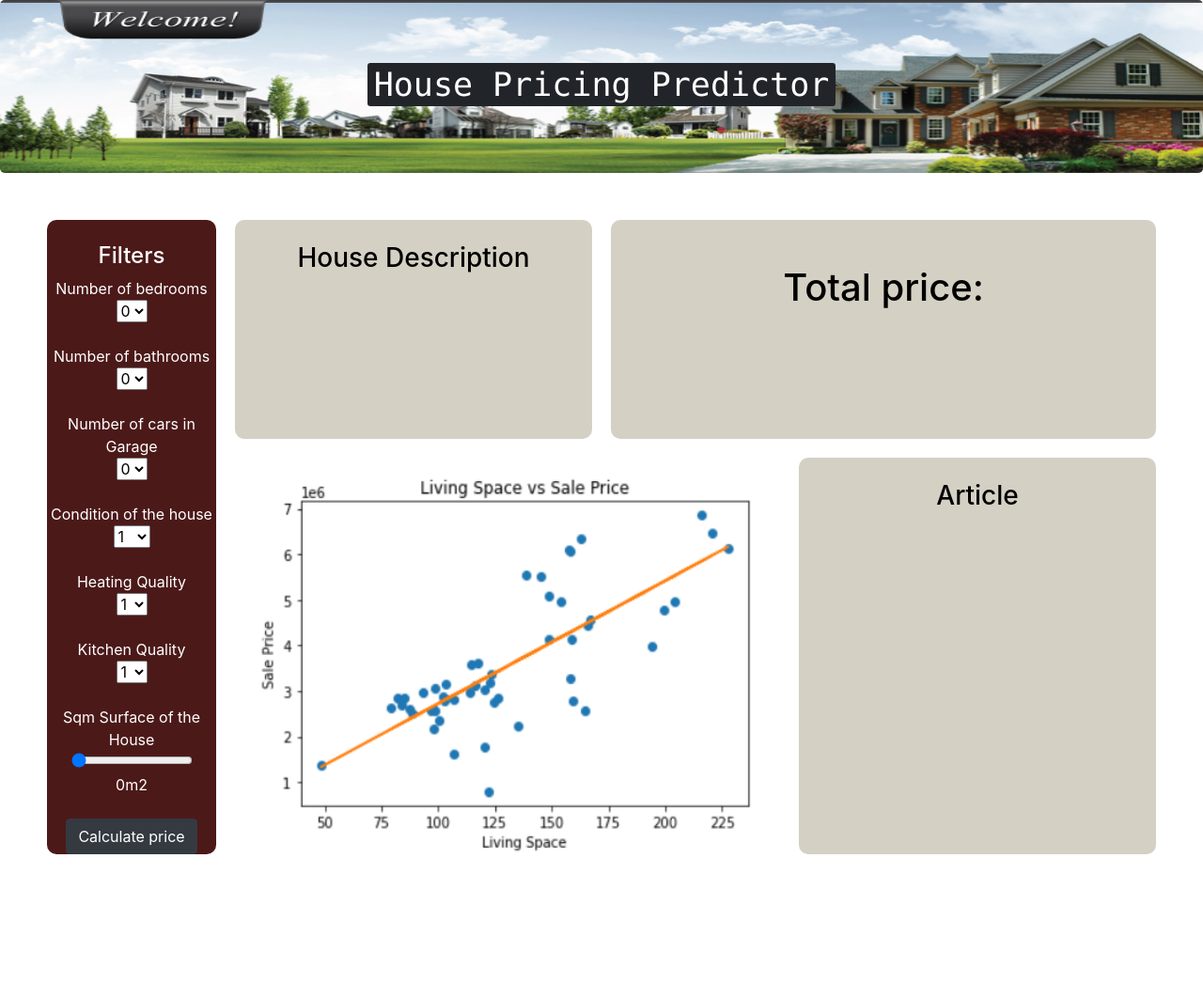
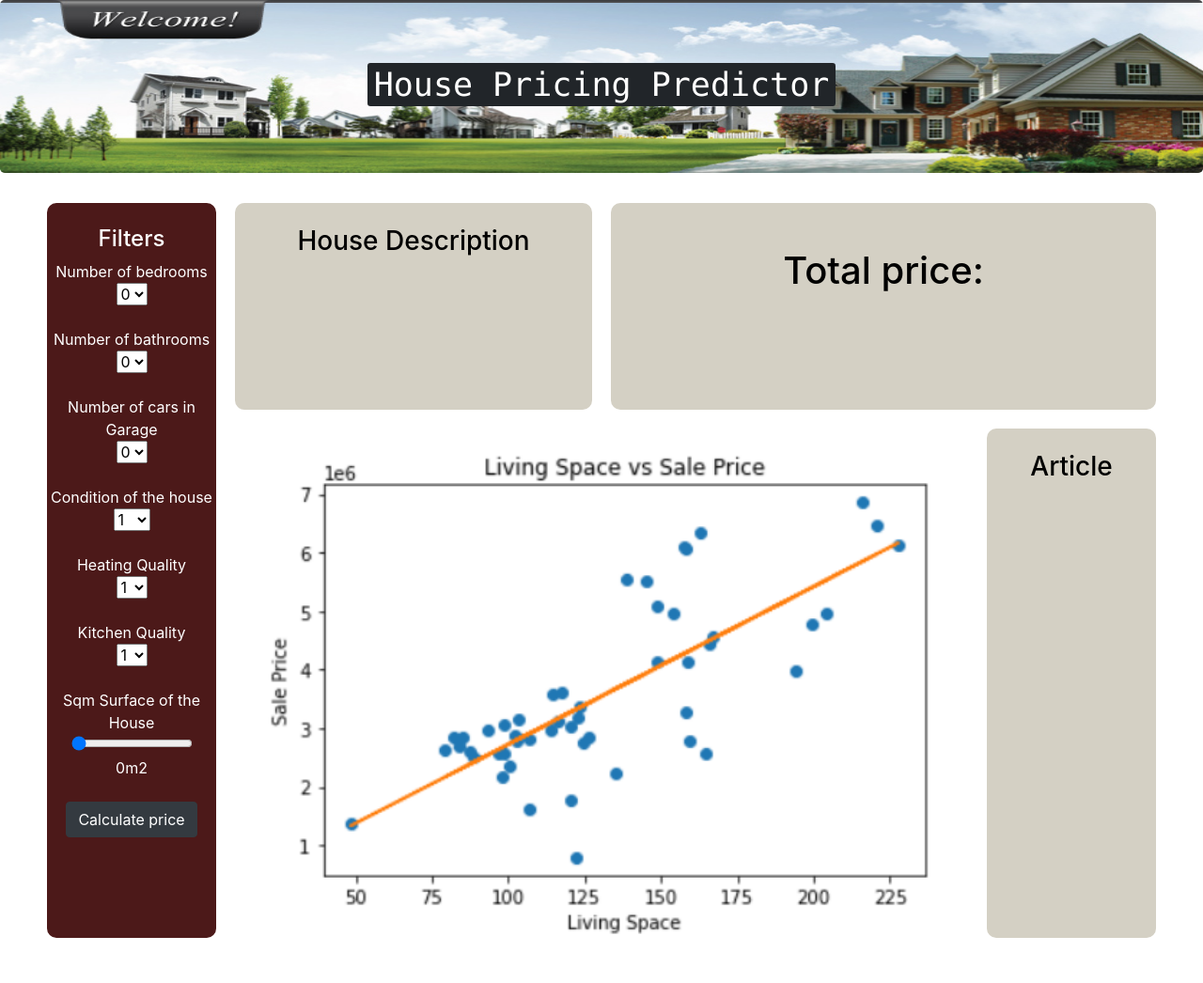
Before and after one commit to yempi/house-pricing, a Flask app: page / in a window 1280 px wide. Shown: the part 56-1102 px from the top of the page at 94% size. Before the commit the page ends 965 px from the top, so only its background shows below. Run offline with Flask 2, Linux system fonts and the light colour scheme; some libraries are stand-ins or nearby versions.

Commit message:
Update style.css

```diff
--- a/static/css/style.css
+++ b/static/css/style.css
@@ -10,7 +10,8 @@
     grid-template-columns: repeat(6, 1fr);
     grid-gap: 20px;
     grid-auto-rows: minmax(100px, auto);
-    margin: 50px;
+    margin-left: 50px;
+    margin-right: 50px;
   }
   .one {
     grid-column: 1;
@@ -37,18 +38,18 @@
     text-align: center;
   }
   .four {
-    grid-column: 2/5;
+    grid-column: 2/6;
+    grid-row: 3/6;
+    border-radius: 10px;
+    color: rgb(0, 0, 0);
+    text-align: center;
+
+  }
+  .five {
+    grid-column: 6/7;
     grid-row: 3/6;
     background-color: rgb(212, 208, 196);
     border-radius: 10px;
     color: rgb(0, 0, 0);
     text-align: center;
   }
-  .five {
-    grid-column: 5/7;
-    grid-row: 3/6;
-    background-color: rgb(212, 208, 196);
-    border-radius: 10px;
-    color: rgb(0, 0, 0);
-    text-align: center;
-  }
```
